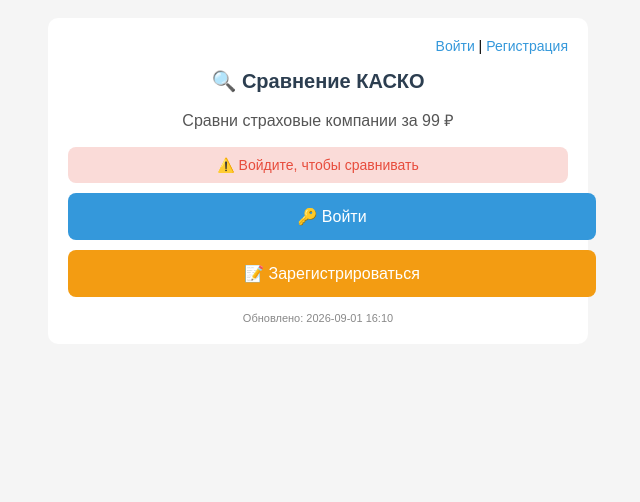
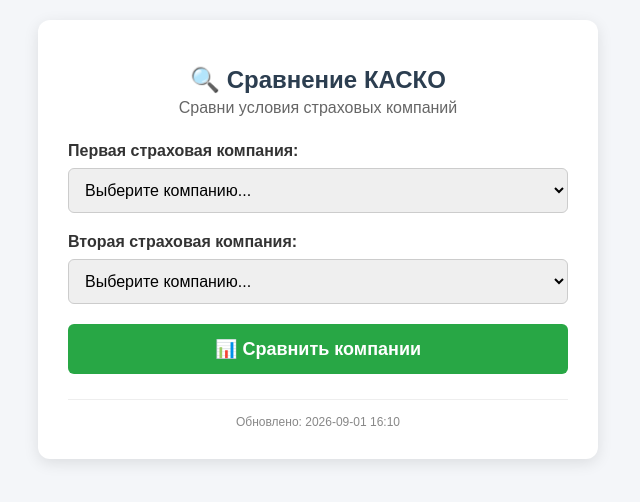
Before and after one commit to vilvetti-cloud/insurance-comparator, a Flask app: page / in a window 1280 px wide. Shown: the top 502 px of the page, without its empty margins (322-962 px from the left). Run offline with Flask 3, Linux system fonts and the light colour scheme.

Commit message:
Update index.html

```diff
--- a/templates/index.html
+++ b/templates/index.html
@@ -1,39 +1,56 @@
 <!DOCTYPE html>
-<html>
+<html lang="ru">
 <head>
     <meta charset="UTF-8">
     <meta name="viewport" content="width=device-width, initial-scale=1.0">
     <title>Сравнение КАСКО</title>
     <style>
-        body{font-family:Arial;padding:10px;background:#f5f5f5}
-        .container{max-width:500px;margin:0 auto;background:white;padding:20px;border-radius:10px}
-        h1{font-size:20px;text-align:center;color:#2c3e50}
-        .user-bar{text-align:right;font-size:14px;margin-bottom:15px}
-        .btn{display:block;width:100%;padding:14px;background:#27ae60;color:white;text-align:center;text-decoration:none;border:none;border-radius:8px;font-size:16px;cursor:pointer;margin:10px 0}
-        .btn-blue{background:#3498db}
-        .btn-orange{background:#f39c12}
-        .status{text-align:center;font-size:14px;padding:10px;border-radius:8px;margin:10px 0}
-        .status-ok{background:#d5f5e3;color:#27ae60}
-        .status-no{background:#fadbd8;color:#e74c3c}
-        .meta{text-align:center;color:#888;font-size:11px;margin-top:15px}
-        a{color:#3498db;text-decoration:none}
+        body { font-family: Arial, sans-serif; background: #f4f6f9; margin: 0; padding: 20px; display: flex; justify-content: center; }
+        .card { background: white; padding: 30px; border-radius: 12px; box-shadow: 0 4px 15px rgba(0,0,0,0.1); max-width: 500px; width: 100%; text-align: center; }
+        h1 { color: #2c3e50; font-size: 24px; margin-bottom: 5px; }
+        .subtitle { color: #666; margin-bottom: 25px; }
+        .form-group { margin-bottom: 20px; text-align: left; }
+        label { display: block; margin-bottom: 8px; font-weight: bold; color: #333; }
+        select { width: 100%; padding: 12px; border: 1px solid #ccc; border-radius: 6px; font-size: 16px; box-sizing: border-box; }
+        .btn-submit { width: 100%; padding: 14px; background: #28a745; color: white; border: none; border-radius: 6px; font-size: 18px; font-weight: bold; cursor: pointer; transition: background 0.2s; }
+        .btn-submit:hover { background: #218838; }
+        .footer-info { margin-top: 25px; font-size: 12px; color: #888; border-top: 1px solid #eee; padding-top: 15px; }
     </style>
 </head>
 <body>
-<div class="container">
-    <div class="user-bar">{% if user %}👤 {{ user }} | <a href="/logout">Выйти</a>{% else %}<a href="/login">Войти</a> | <a href="/register">Регистрация</a>{% endif %}</div>
+
+<div class="card">
     <h1>🔍 Сравнение КАСКО</h1>
-    <p style="text-align:center;color:#555;">Сравни страховые компании за 99 ₽</p>
-    {% if user %}
-        <div class="status status-ok">✅ Вы вошли как {{ user }}</div>
-        <a href="/compare" class="btn">📊 Новое сравнение</a>
-        <a href="/payment" class="btn btn-blue">💳 Оплатить (99 ₽ / 399 ₽)</a>
-    {% else %}
-        <div class="status status-no">⚠️ Войдите, чтобы сравнивать</div>
-        <a href="/login" class="btn btn-blue">🔑 Войти</a>
-        <a href="/register" class="btn btn-orange">📝 Зарегистрироваться</a>
-    {% endif %}
-    <div class="meta">Обновлено: {{ now }}</div>
+    <div class="subtitle">Сравни условия страховых компаний</div>
+
+    <form action="/compare" method="POST">
+        <div class="form-group">
+            <label for="company1">Первая страховая компания:</label>
+            <select name="company1" id="company1" required>
+                <option value="" disabled selected>Выберите компанию...</option>
+                {% for company in companies %}
+                    <option value="{{ company }}">{{ company }}</option>
+                {% endfor %}
+            </select>
+        </div>
+
+        <div class="form-group">
+            <label for="company2">Вторая страховая компания:</label>
+            <select name="company2" id="company2" required>
+                <option value="" disabled selected>Выберите компанию...</option>
+                {% for company in companies %}
+                    <option value="{{ company }}">{{ company }}</option>
+                {% endfor %}
+            </select>
+        </div>
+
+        <button type="submit" class="btn-submit">📊 Сравнить компании</button>
+    </form>
+
+    <div class="footer-info">
+        Обновлено: {{ last_updated }}
+    </div>
 </div>
+
 </body>
 </html>
```
